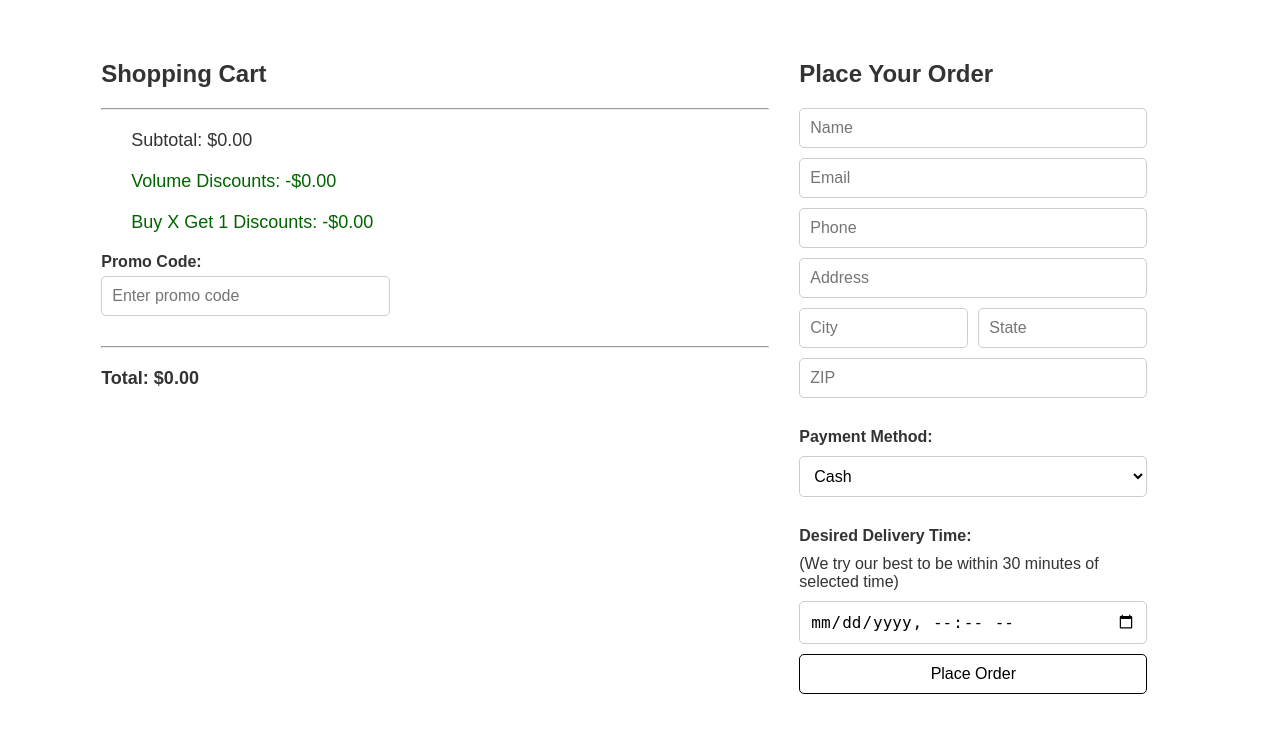
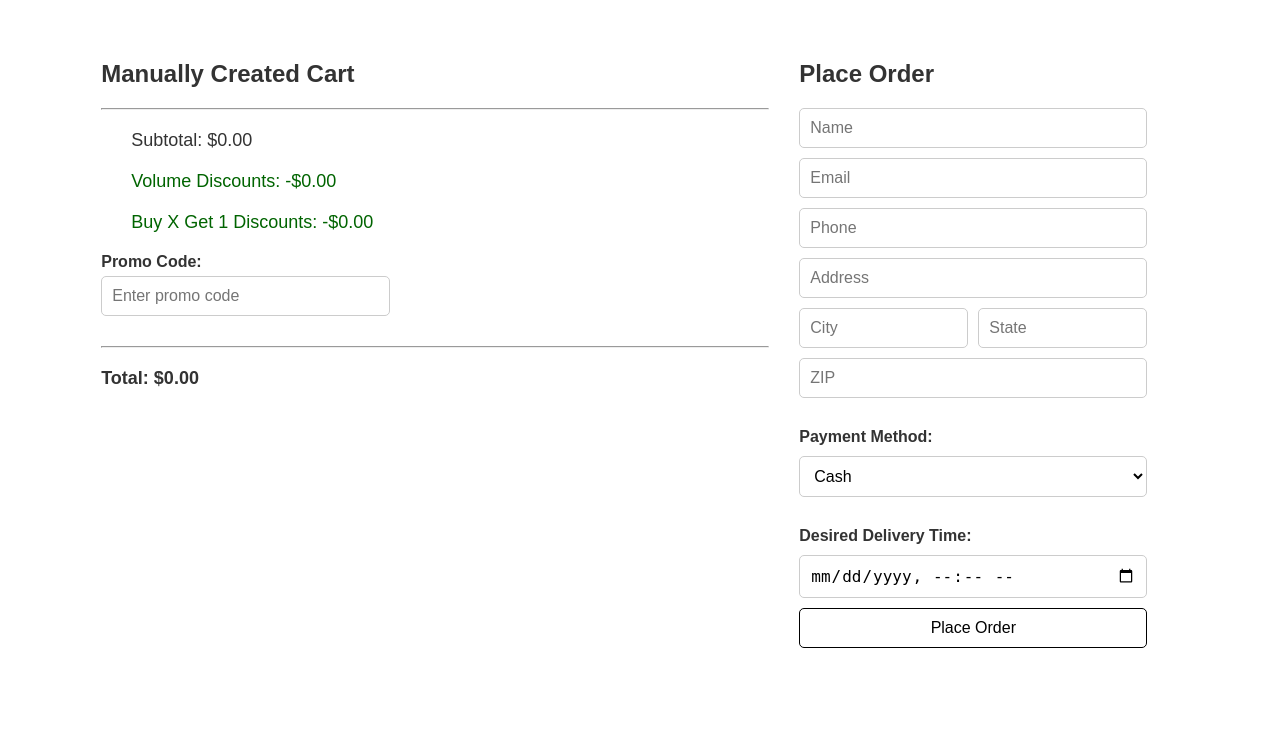
Before and after one commit to Loganbn2/TopCola, a Flask app: template templates/manual_cart.html in a window 1280 px wide. Shown: the top 733 px of the page. Run offline with Flask 3, Linux system fonts and the light colour scheme; the template is opened without the code that fills it, so the values that code supplies are empty.

Commit message:
manual order creation completed.

```diff
--- a/templates/manual_cart.html
+++ b/templates/manual_cart.html
@@ -839,7 +839,7 @@
 <body>
     <div class="cart-container">
         <div class="cart-column">
-            <h2>Shopping Cart</h2>
+            <h2>Manually Created Cart</h2>
             <div id="cart-items">
                 <!-- Line items will be dynamically inserted here -->
             </div>
@@ -866,7 +866,7 @@
             </div>
         </div>
         <div class="form-column">
-            <h2>Place Your Order</h2>
+            <h2>Place Order</h2>
             <form id="order-form">
                 <input type="text" id="name-input" placeholder="Name" required>
                 <input type="email" id="email-input" placeholder="Email" required>
@@ -883,7 +883,6 @@
                     <option value="zelle">Zelle</option>
                 </select>
                 <label style="font-weight: bold; padding-top: 20px;" for="delivery-time">Desired Delivery Time:</label>
-                <label for="delivery-time">(We try our best to be within 30 minutes of selected time)</label>
                 <input type="datetime-local" id="delivery-time" name="delivery-time" required>
                 <button type="button" onclick="submitOrder()">Place Order</button>
             </form>
```
Also changed, not shown: templates/orders.html (+5 -2 lines).
